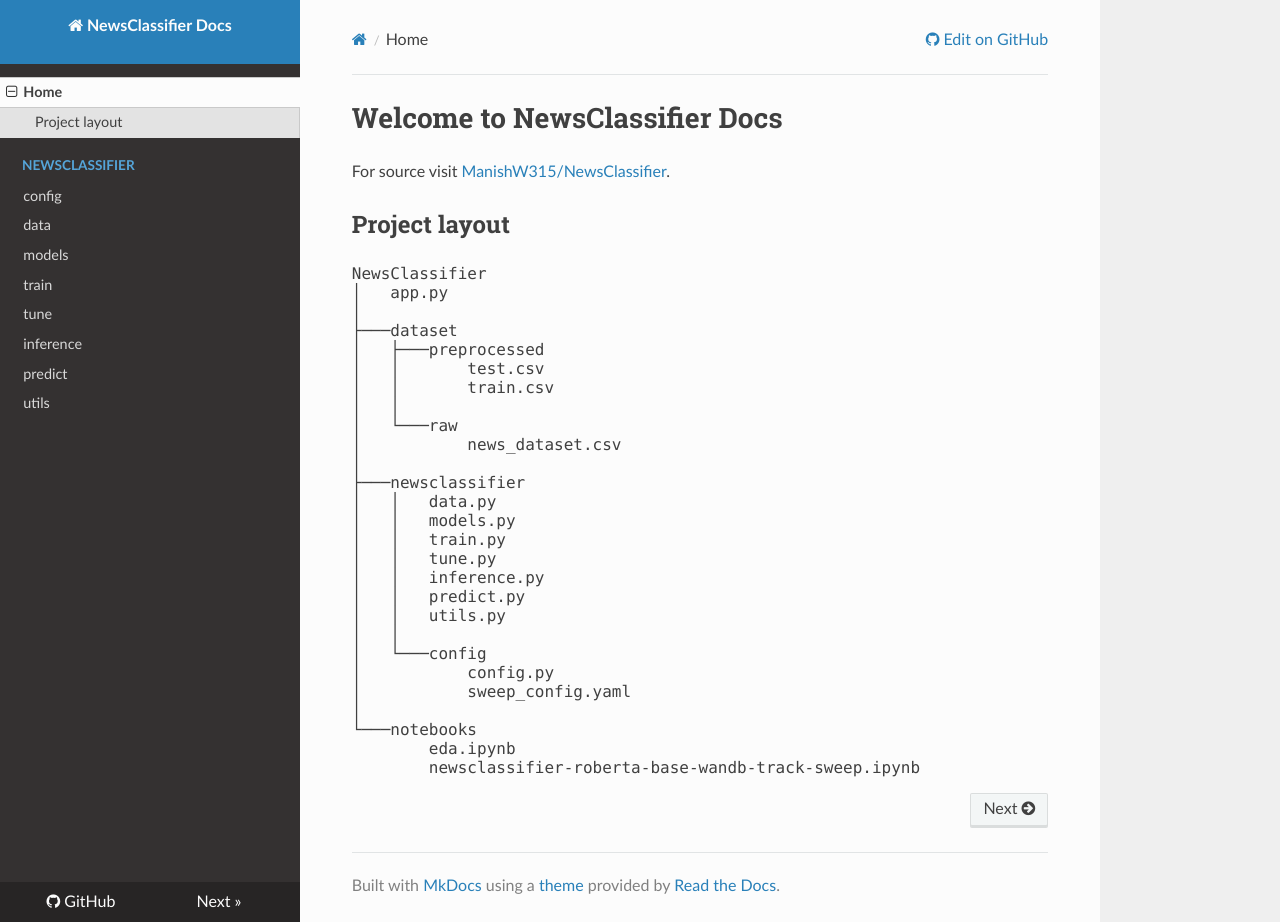
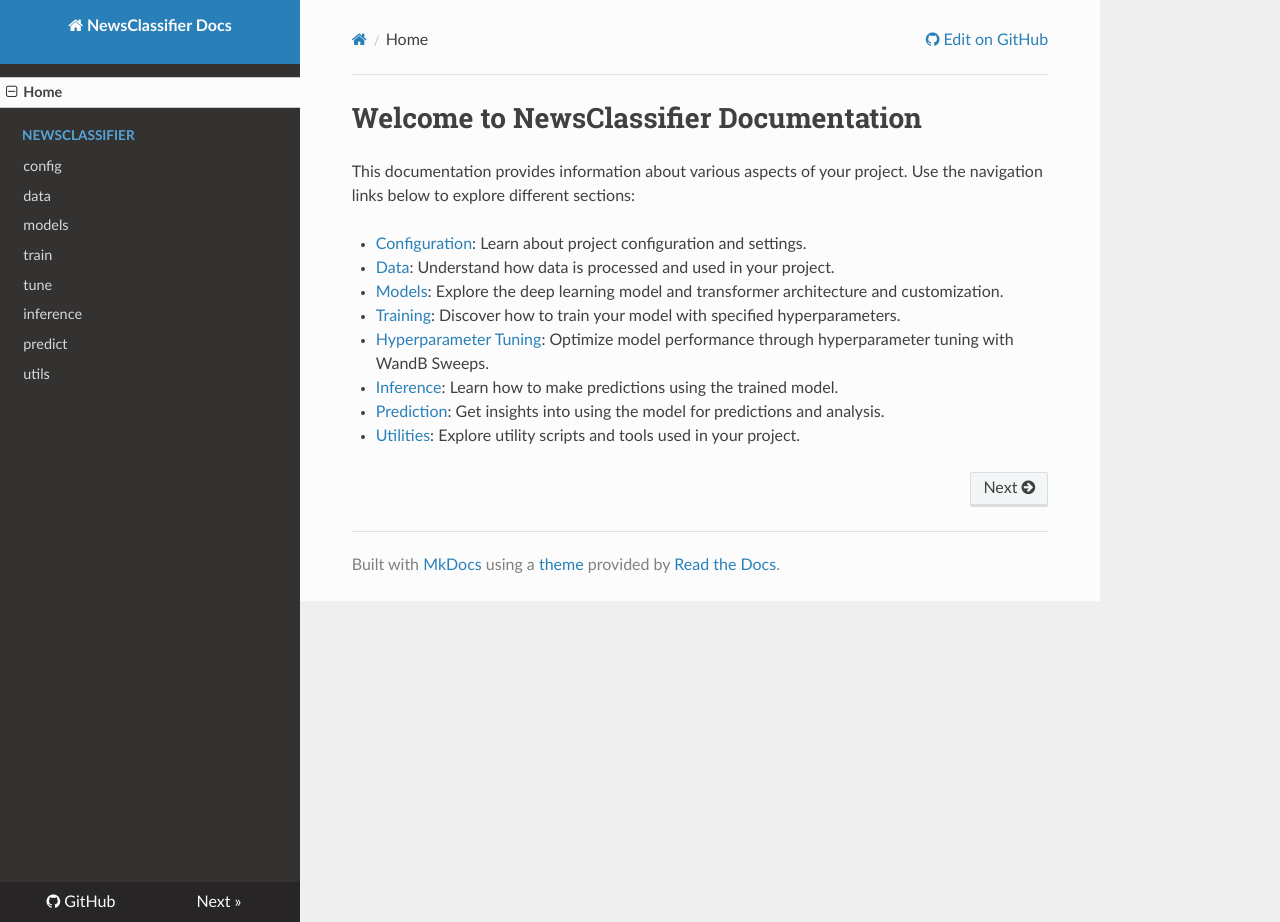
Before and after one commit to ManishW315/NewsClassifier, an MkDocs documentation site: the page built from docs/index.md, in a window 1280 px wide and 922 px high. Built offline with MkDocs 1.6.1, drawn with Linux system fonts in a browser that asks for light colours; nearby versions of some CDN libraries; old or Windows-style settings are respelled for this version of MkDocs.

Commit message:
Documented source files.

```diff
--- a/docs/index.md
+++ b/docs/index.md
@@ -1,34 +1,12 @@
-# Welcome to NewsClassifier Docs
+# Welcome to NewsClassifier Documentation
 
-For source visit [ManishW315/NewsClassifier](https://github.com/ManishW315/NewsClassifier).
+This documentation provides information about various aspects of your project. Use the navigation links below to explore different sections:
 
-## Project layout
-<pre>
-NewsClassifier
-│   app.py
-│
-├───dataset
-│   ├───preprocessed
-│   │       test.csv
-│   │       train.csv
-│   │
-│   └───raw
-│           news_dataset.csv
-│
-├───newsclassifier
-│   │   data.py
-│   │   models.py
-│   │   train.py
-│   │   tune.py
-│   │   inference.py
-│   │   predict.py
-│   │   utils.py
-│   │
-│   └───config
-│           config.py
-│           sweep_config.yaml
-│
-└───notebooks
-        eda.ipynb
-        newsclassifier-roberta-base-wandb-track-sweep.ipynb
-</pre>
+- [Configuration](newsclassifier\config.md): Learn about project configuration and settings.
+- [Data](newsclassifier\data.md): Understand how data is processed and used in your project.
+- [Models](newsclassifier\models.md): Explore the deep learning model and transformer architecture and customization.
+- [Training](newsclassifier\train.md): Discover how to train your model with specified hyperparameters.
+- [Hyperparameter Tuning](newsclassifier\tune.md): Optimize model performance through hyperparameter tuning with WandB Sweeps.
+- [Inference](newsclassifier\inference.md): Learn how to make predictions using the trained model.
+- [Prediction](newsclassifier\predict.md): Get insights into using the model for predictions and analysis.
+- [Utilities](newsclassifier\utils.md): Explore utility scripts and tools used in your project.
```
Also changed, not shown: 7 other files.
